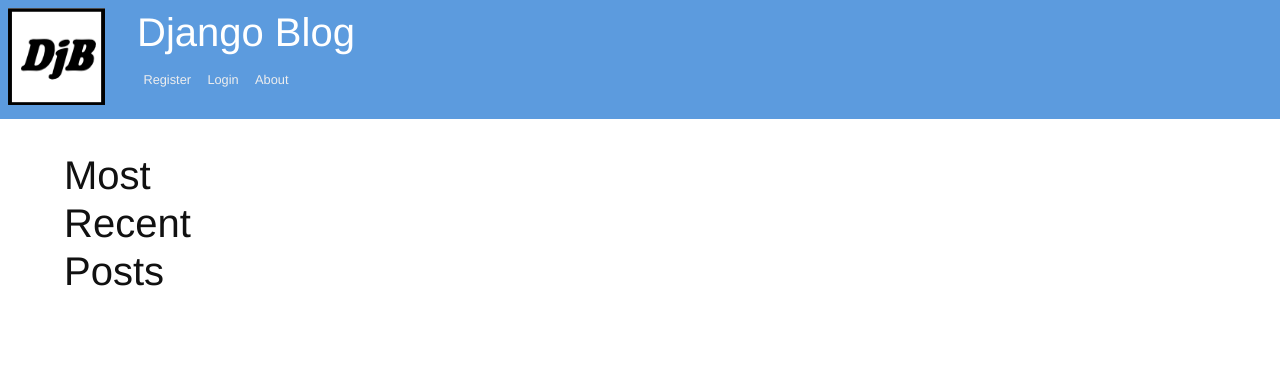
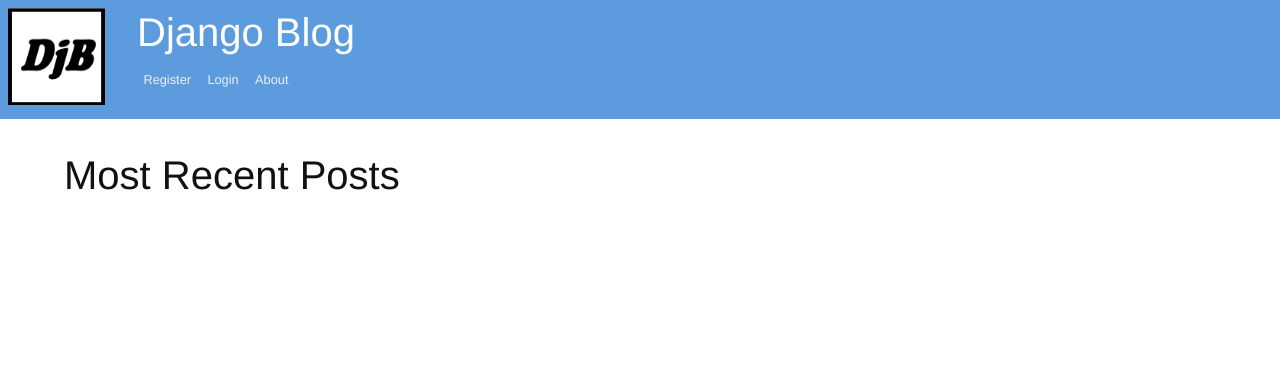
Before and after one commit to ELHoyle/Django_Blog, a Django app: page / in a window 1280 px wide. Shown: the top 379 px of the page. Run offline with Django 3.2, Linux system fonts and the light colour scheme; data that the repository does not hold is empty.

Commit message:
found and corrected source of formatting issue

```diff
--- a/blogging/static/django_blog.css
+++ b/blogging/static/django_blog.css
@@ -9,7 +9,6 @@ body {
     margin: 0em 2em 2em;
     padding:2em;
     margin-top: 0px;
-    width: 500px;
 }
 #header {
     background-color: rgb(92, 155, 222);
@@ -43,7 +42,7 @@ body {
 }
 #content {
     margin: 0;
-    width: 50px;
+    width: 500px;
 }
 
 ul#entries {
```
